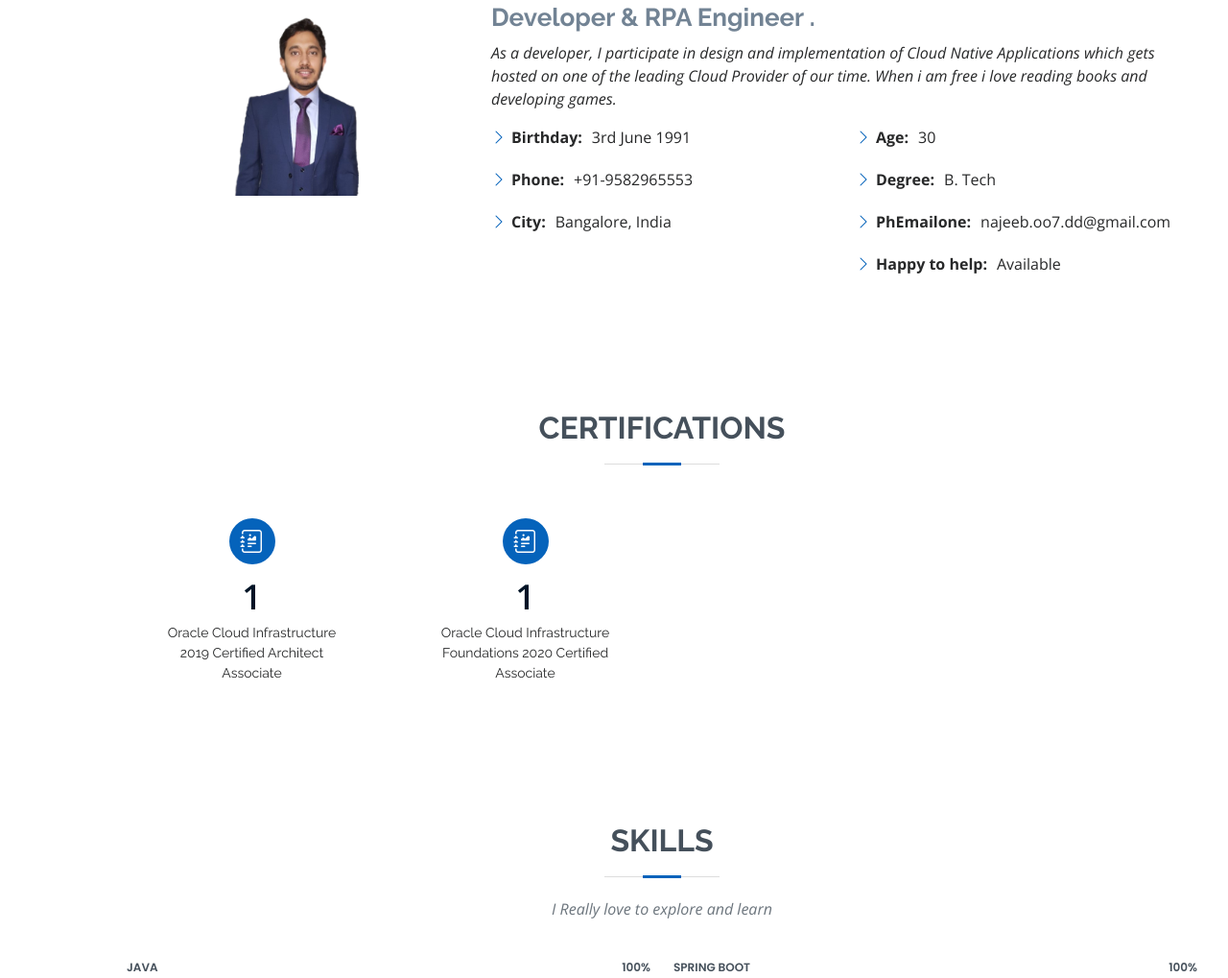
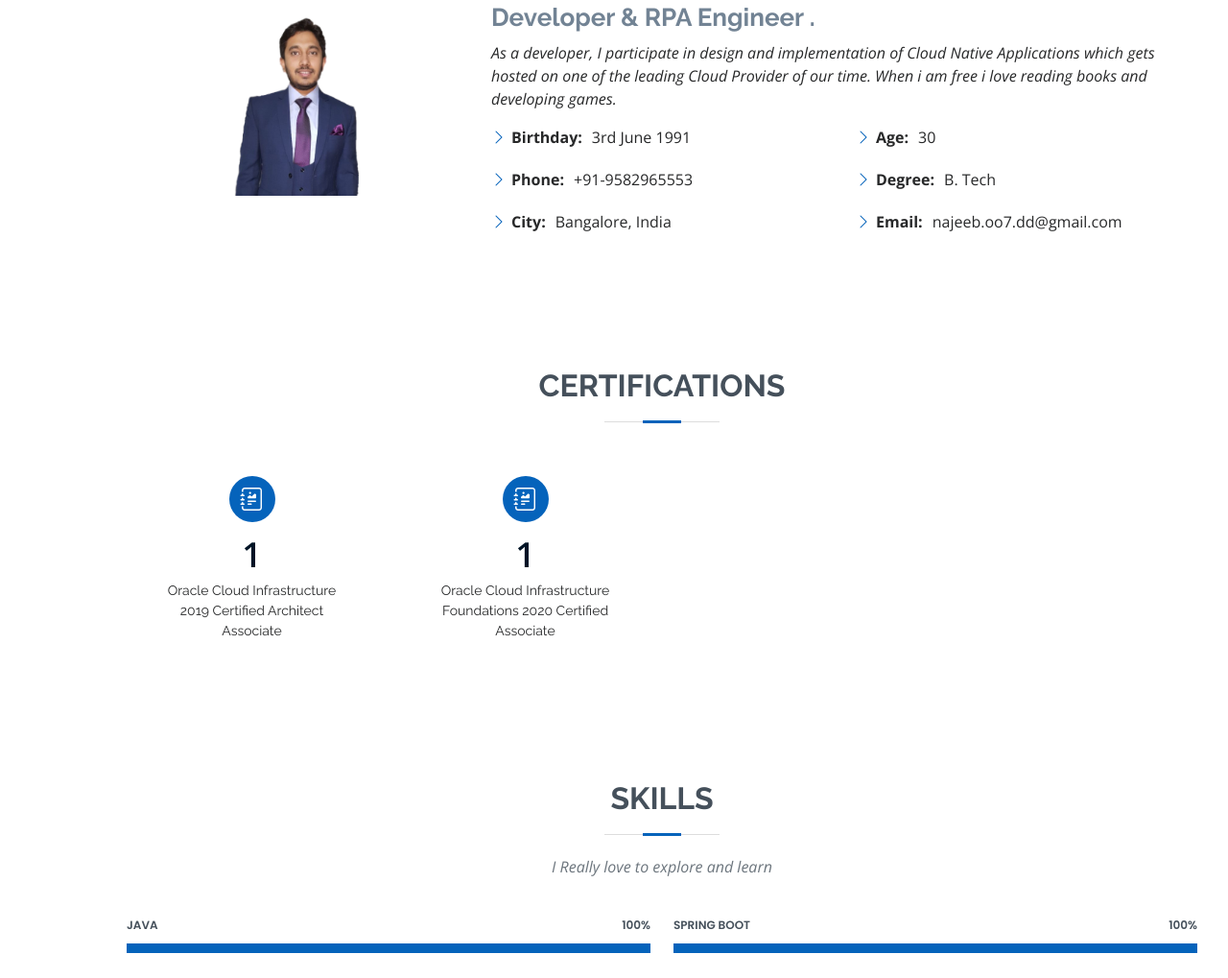
Before and after one commit to NajeebArif/NajeebArif.gitbuh.io, a plain HTML site: page index.html in a window 1280 px wide. Shown: the part 1133-2152 px from the top of the page at 96% size. Drawn offline with nearby package versions, Linux system fonts and the light colour scheme.

Commit message:
Update index.html

```diff
--- a/index.html
+++ b/index.html
@@ -114,8 +114,7 @@
                 <ul>
                   <li><i class="bi bi-chevron-right"></i> <strong>Age:</strong> <span>30</span></li>
                   <li><i class="bi bi-chevron-right"></i> <strong>Degree:</strong> <span>B. Tech</span></li>
-                  <li><i class="bi bi-chevron-right"></i> <strong>PhEmailone:</strong> <span>najeeb.oo7.dd@gmail.com</span></li>
-                  <li><i class="bi bi-chevron-right"></i> <strong>Happy to help:</strong> <span>Available</span></li>
+                  <li><i class="bi bi-chevron-right"></i> <strong>Email:</strong> <span>najeeb.oo7.dd@gmail.com</span></li>
                 </ul>
               </div>
             </div>
```
